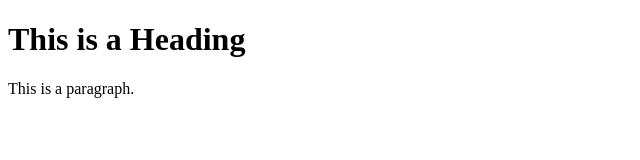
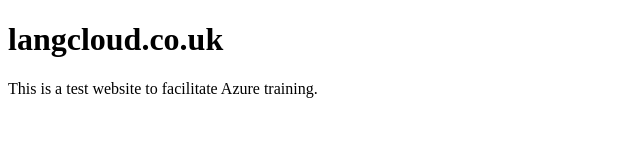
Before and after one commit to lang7/azuretest, a plain HTML site: page index.html in a window 1280 px wide. Shown: the whole page, without its empty margins (0-640 px from the left). Drawn offline with Linux system fonts and the light colour scheme.

Commit message:
Update index.html

```diff
--- a/index.html
+++ b/index.html
@@ -1,12 +1,12 @@
 <!DOCTYPE html>
 <html>
 <head>
-<title>Page Title</title>
+<title>Azure Training</title>
 </head>
 <body>
 
-<h1>This is a Heading</h1>
-<p>This is a paragraph.</p>
+<h1>langcloud.co.uk</h1>
+<p>This is a test website to facilitate Azure training.</p>
 
 </body>
 </html>
```
